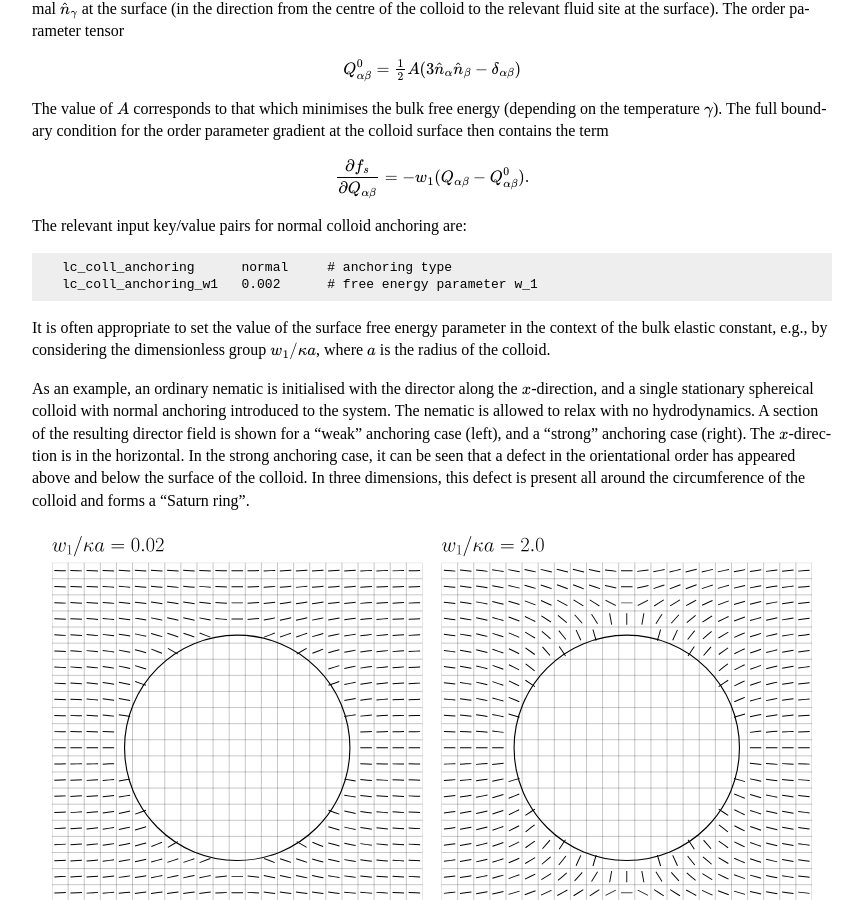
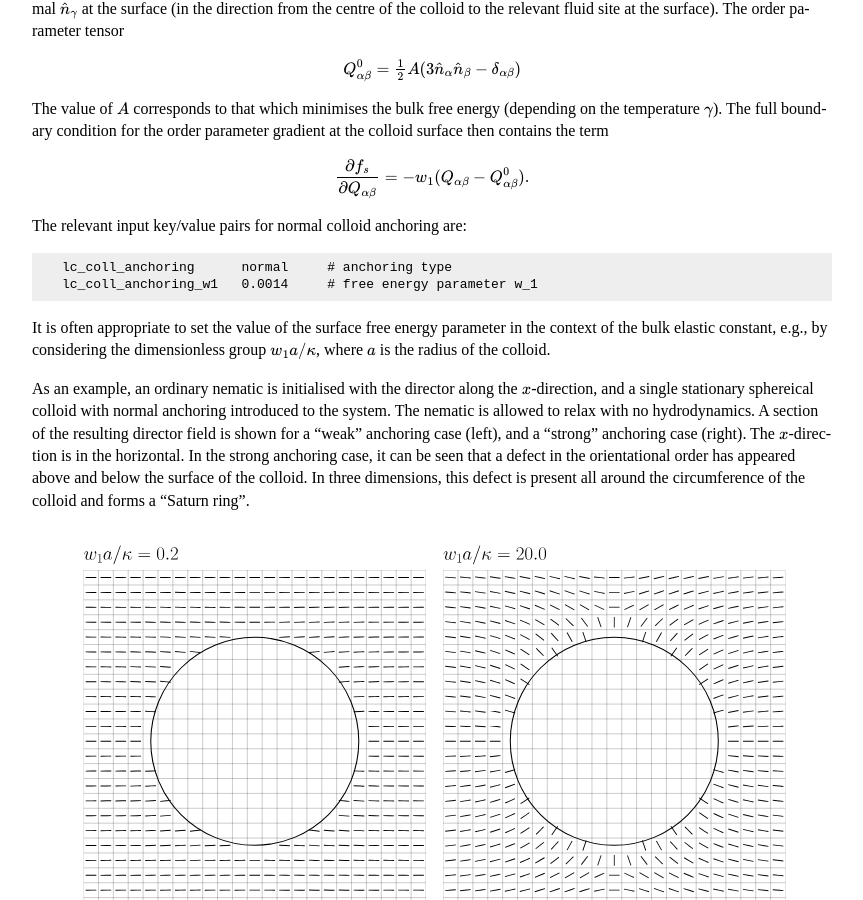
Before and after one commit to ludwig-cf/ludwig-cf.github.io, a Sphinx documentation site: the page built from docs/inputs/colloid.rst, in a window 1280 px wide and 900 px high, scrolled down 9105 px. Shown: the whole window, without its empty margins (238-1101 px from the left). Built offline with Sphinx 7.4.7, drawn with Linux system fonts in a browser that asks for light colours.

Commit message:
Correct dimensionless anchoring pictures

```diff
--- a/docs/inputs/colloid.rst
+++ b/docs/inputs/colloid.rst
@@ -618,11 +618,11 @@ The relevant input key/value pairs for normal colloid anchoring are:
 .. code-block:: none
 
    lc_coll_anchoring      normal     # anchoring type
-   lc_coll_anchoring_w1   0.002      # free energy parameter w_1
+   lc_coll_anchoring_w1   0.0014     # free energy parameter w_1
 
 It is often appropriate to set the value of the surface free energy
 parameter in the context of the bulk elastic constant, e.g., by
-considering the dimensionless group :math:`w_1/\kappa a`, where
+considering the dimensionless group :math:`w_1 a/\kappa`, where
 :math:`a` is the radius of the colloid.
 
 As an example, an ordinary nematic is initialised with the
--- a/docs/inputs/walls.rst
+++ b/docs/inputs/walls.rst
@@ -328,7 +328,7 @@ The relevant input key/value pairs are:
 
 It can be appropriate to set the value of the free energy parameter
 in the context of the bulk fluid elastic constant, e.g., by considering
-the dimensionless group :math:`w_1 / \kappa L`, where :math:`L` is an
+the dimensionless group :math:`w_1 L / \kappa`, where :math:`L` is an
 appropriate length scale for the problem. An example is shown in
 the following illustration.
 
```
Also changed, not shown: docs/inputs/colloid-anchoring-normal.svg, docs/inputs/colloid-anchoring-planar.svg, docs/inputs/wall-anchor-fixed.svg, docs/inputs/wall-anchor-normal.svg, docs/inputs/wall-anchor-planar.svg.
